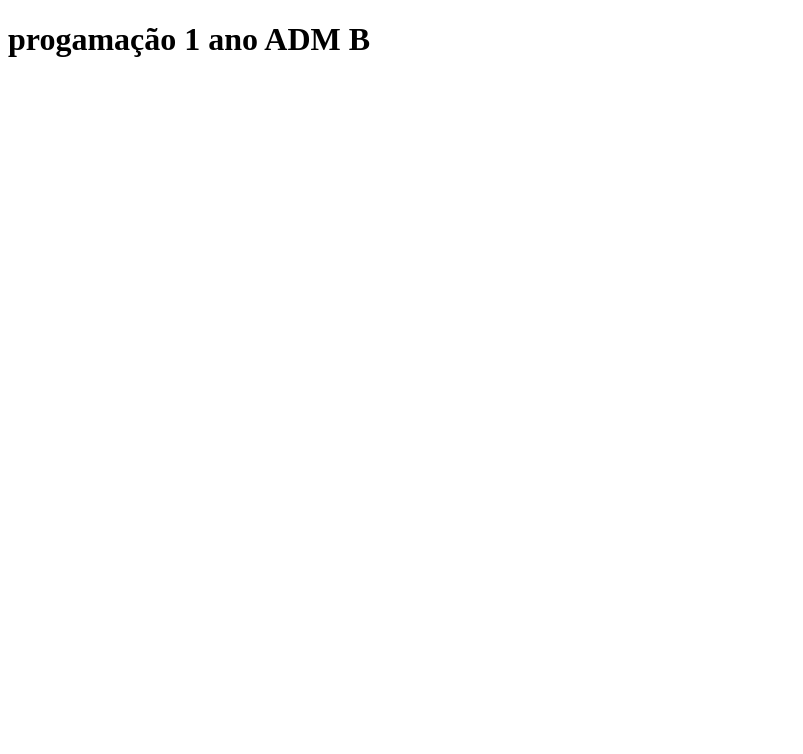
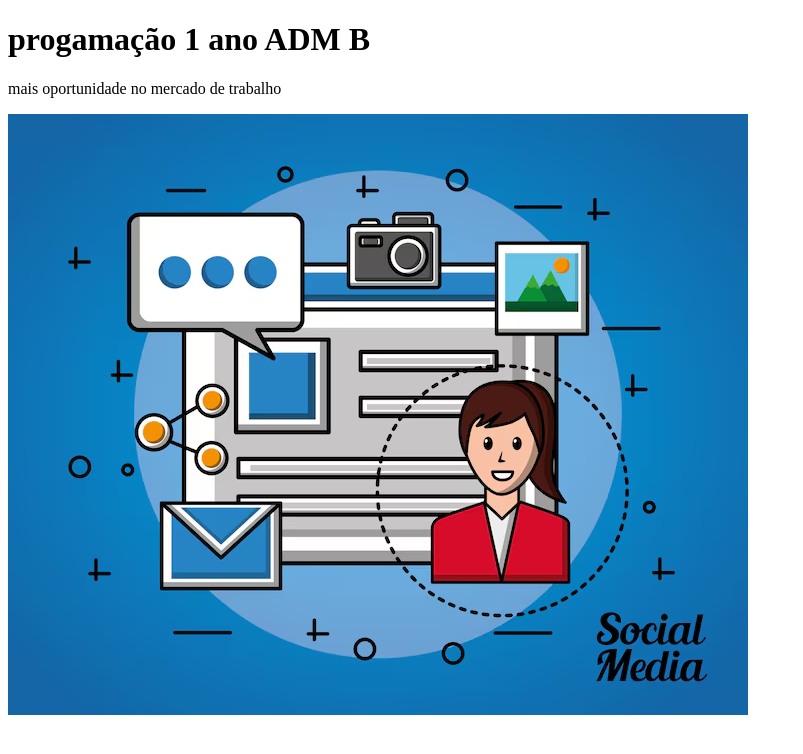
Before and after one commit to gabrielgoncalvespires-hub/primeiro-projeto, a plain HTML site: page index.html in a window 1280 px wide. Shown: the whole page, without its empty margins (0-803 px from the left). Drawn offline with Linux system fonts and the light colour scheme.

Commit message:
aula15/06

```diff
--- a/index.html
+++ b/index.html
@@ -7,5 +7,7 @@
 </head>
 <body>
 <h1>progamação 1  ano ADM B</h1>
+<p>mais oportunidade no mercado de trabalho </p>
+<img src="midia-social_24908-12657.avif" alt="">
 </body>
 </html>
```
Also changed, not shown: midia-social_24908-12657.avif (added).
